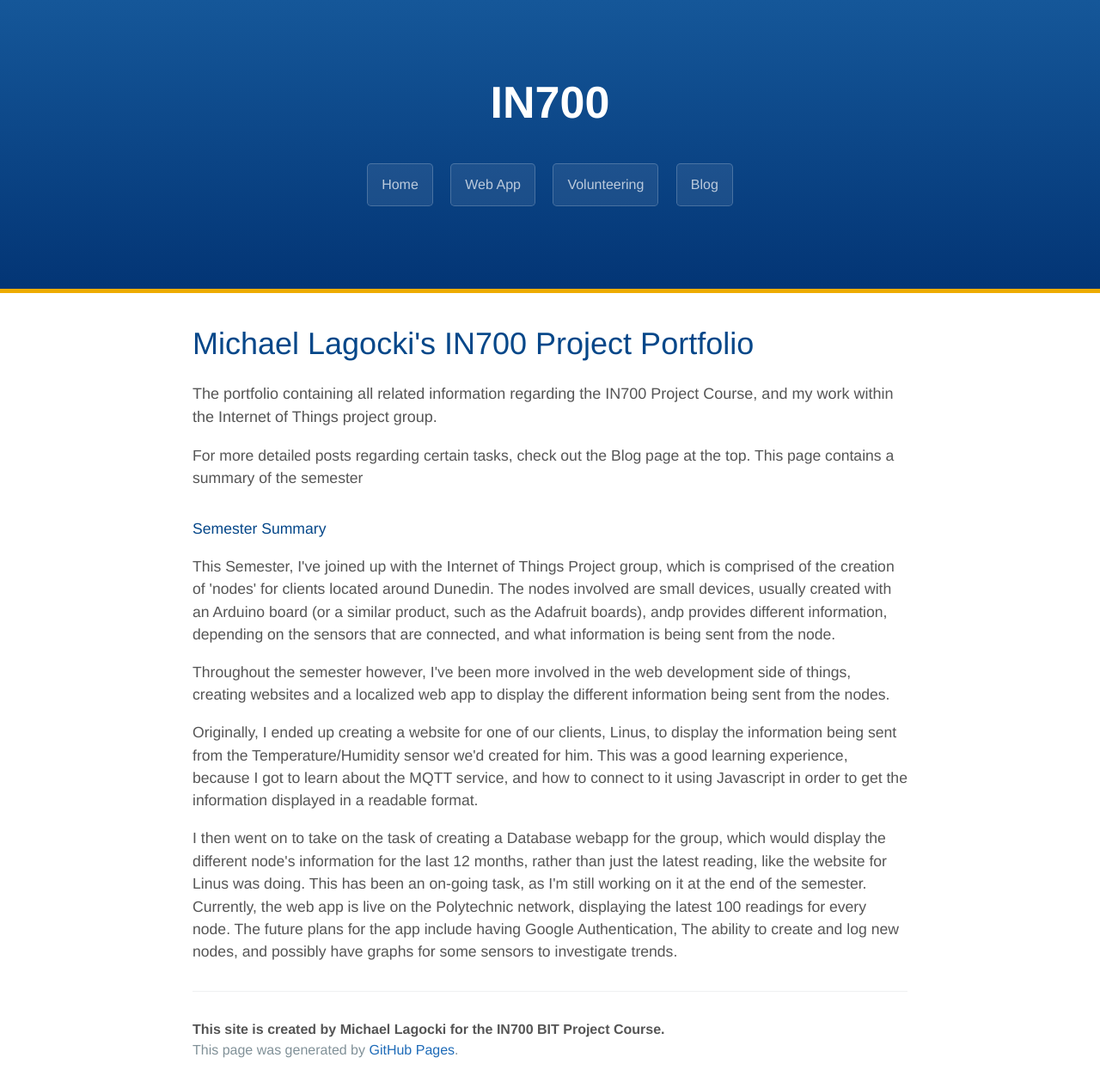
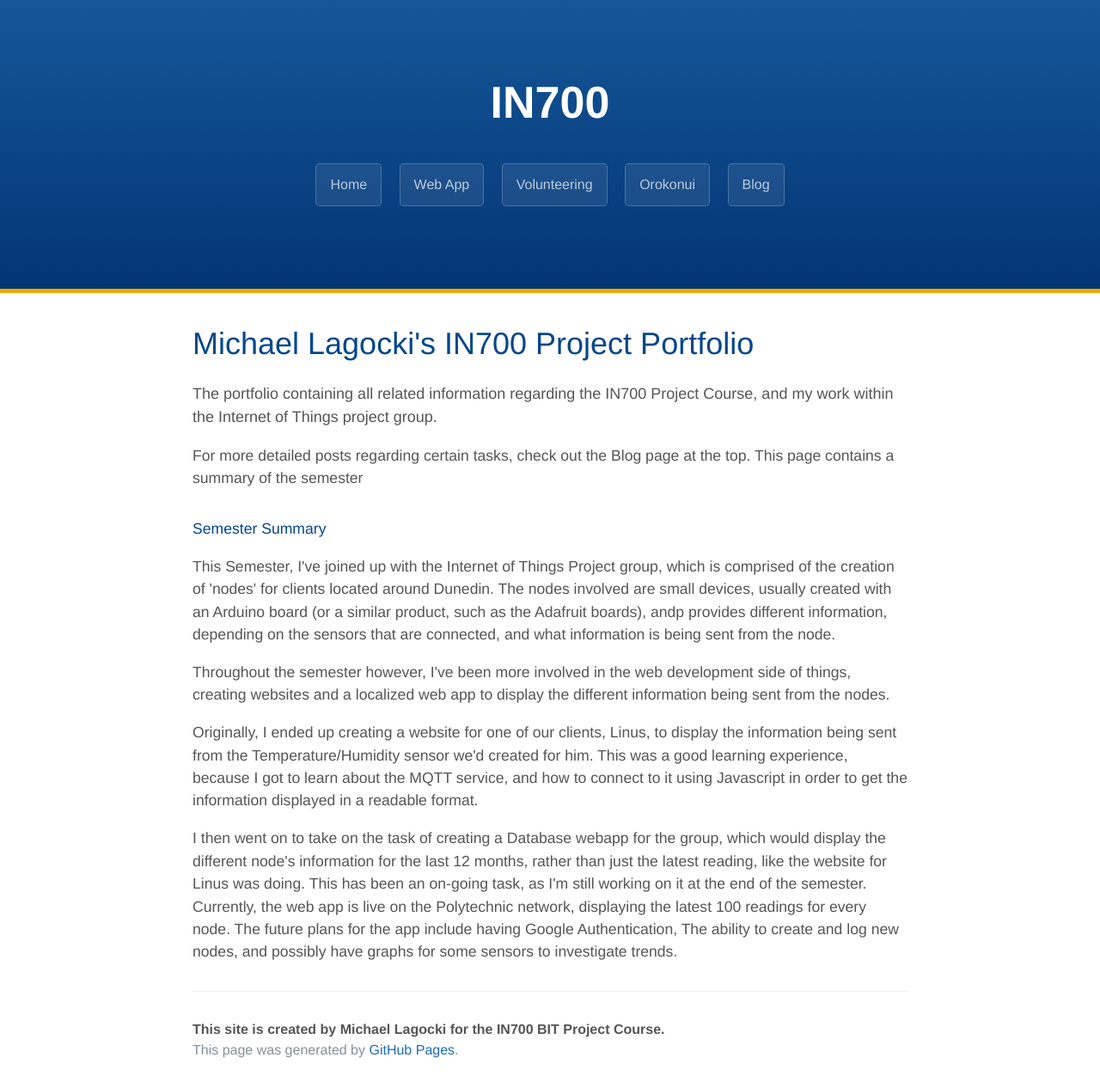
Before and after one commit to kammorne/IN700, a Jekyll site: the page built from index.html, in a window 1280 px wide. Shown: the whole page at 86% size. Built offline with Jekyll 4.4.1, drawn with Linux system fonts in a browser that asks for light colours.

Commit message:
Update page-header.html

```diff
--- a/_includes/page-header.html
+++ b/_includes/page-header.html
@@ -4,6 +4,7 @@
       <a href="/lagoma1_IN700/" class="btn">Home</a>
       <a href="/lagoma1_IN700/iotdata" class="btn">Web App</a>
       <a href="/lagoma1_IN700/volunteering" class="btn">Volunteering</a>
+      <a href="/lagoma1_IN700/orokonui" class="btn">Orokonui</a>
       <a href="/lagoma1_IN700/blog" class="btn">Blog</a>
 </section>
 <div class="divider"></div>
```
